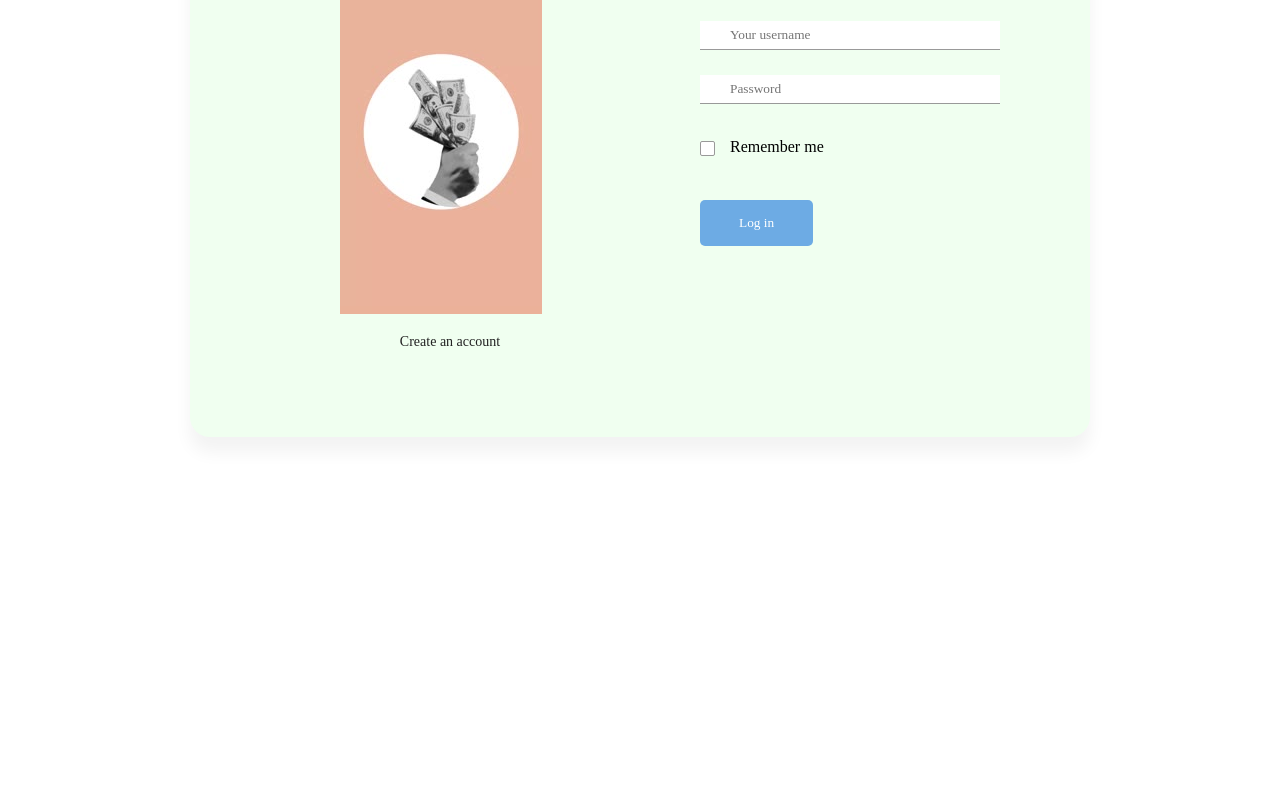
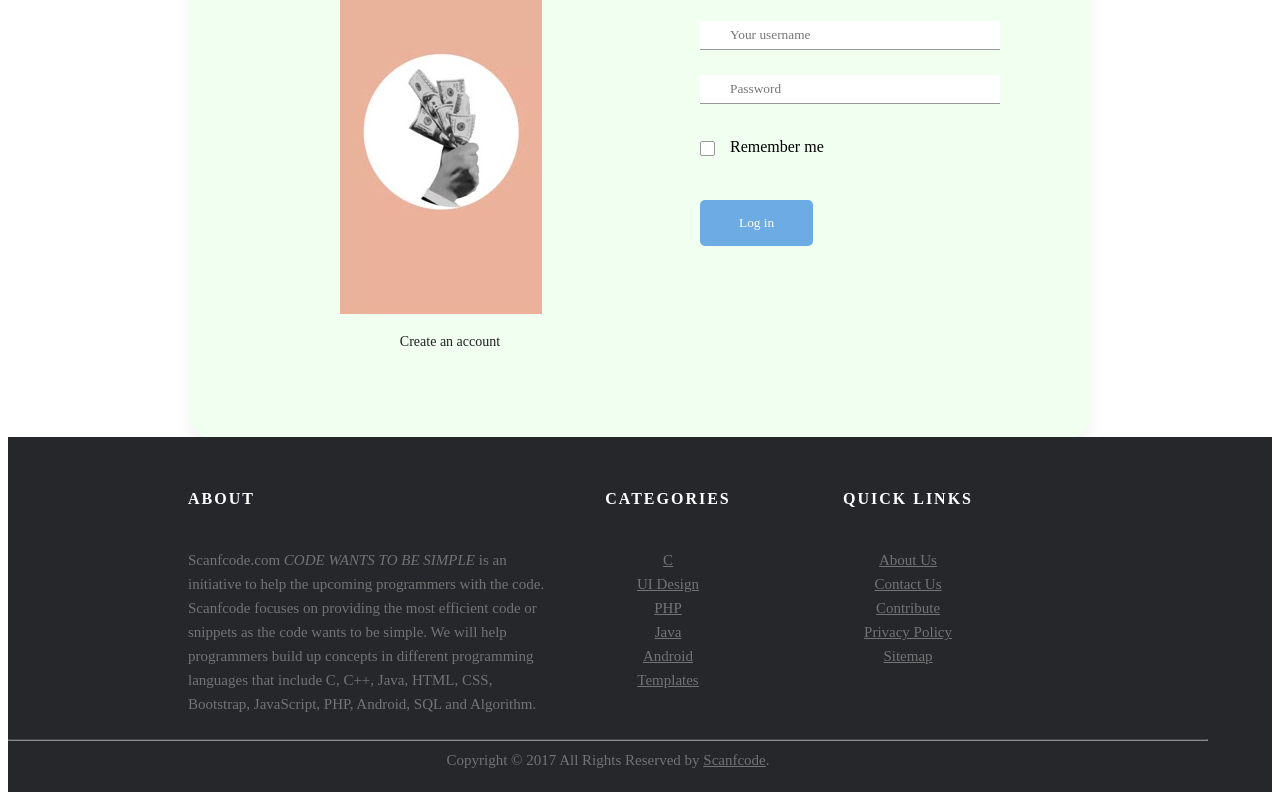
Before and after one commit to Fischer-Jessica/DA-SecureFinanceManager-Web-202324-public, an Angular app: page /sign-in in a window 1280 px wide. Shown: the part 272-1072 px from the top of the page. Before the commit the page ends 800 px from the top, so only its background shows below. Built offline with nearby package versions, Linux system fonts and the light colour scheme.

Commit message:
added a simple imprint and started testing it in the sign-in.component

```diff
--- /dev/null
+++ b/src/app/imprint/imprint.component.css
@@ -0,0 +1,101 @@
+.site-footer {
+  background-color: #26272b;
+  padding: 45px 0 20px;
+  font-size: 15px;
+  line-height: 24px;
+  color: #737373;
+}
+
+.site-footer hr {
+  border-top-color: #bbb;
+  opacity: 0.5
+}
+
+.site-footer h6 {
+  color: #fff;
+  font-size: 16px;
+  text-transform: uppercase;
+  margin-top: 5px;
+  letter-spacing: 2px
+}
+
+.site-footer a {
+  color: #737373;
+}
+
+.site-footer a:hover {
+  color: #3366cc;
+  text-decoration: none;
+}
+
+.footer-links {
+  padding-left: 0;
+  list-style: none
+}
+
+.footer-links li {
+  display: block
+}
+
+.footer-links a {
+  color: #737373
+}
+
+.footer-links a:active, .footer-links a:focus, .footer-links a:hover {
+  color: #3366cc;
+  text-decoration: none;
+}
+
+.footer-links.inline li {
+  display: inline-block
+}
+
+.copyright-text {
+  margin: 0
+}
+
+@media screen and (max-width: 1200px) {
+  .container {
+    width: calc(100% - 30px);
+    max-width: 100%
+  }
+}
+
+@media screen and (min-width: 1024px) {
+  .container {
+    max-width: 1200px
+  }
+}
+
+@media screen and (max-width: 768px) {
+  .row {
+    display: flex;
+    flex-direction: column;
+    justify-content: center;
+    text-align: center;
+  }
+
+  .column {
+    width: 50%;
+  }
+
+  #about {
+    width: 100%;
+  }
+}
+
+
+.row {
+  display: flex;
+  justify-content: center;
+}
+
+.column {
+  width: 20%;
+  text-align: center;
+}
+
+#about {
+  width: 30%;
+  text-align: left;
+}
--- /dev/null
+++ b/src/app/imprint/imprint.component.html
@@ -0,0 +1,47 @@
+<!-- Site footer -->
+<footer class="site-footer">
+  <div class="container">
+    <div class="row">
+      <div class="column" id="about">
+        <h6>About</h6>
+        <p class="text-justify">Scanfcode.com <i>CODE WANTS TO BE SIMPLE </i> is an initiative to help the upcoming
+          programmers with the code. Scanfcode focuses on providing the most efficient code or snippets as the code
+          wants to be simple. We will help programmers build up concepts in different programming languages that include
+          C, C++, Java, HTML, CSS, Bootstrap, JavaScript, PHP, Android, SQL and Algorithm.</p>
+      </div>
+
+      <div class="column">
+        <h6>Categories</h6>
+        <ul class="footer-links">
+          <li><a href="http://scanfcode.com/category/c-language/">C</a></li>
+          <li><a href="http://scanfcode.com/category/front-end-development/">UI Design</a></li>
+          <li><a href="http://scanfcode.com/category/back-end-development/">PHP</a></li>
+          <li><a href="http://scanfcode.com/category/java-programming-language/">Java</a></li>
+          <li><a href="http://scanfcode.com/category/android/">Android</a></li>
+          <li><a href="http://scanfcode.com/category/templates/">Templates</a></li>
+        </ul>
+      </div>
+
+      <div class="column">
+        <h6>Quick Links</h6>
+        <ul class="footer-links">
+          <li><a href="http://scanfcode.com/about/">About Us</a></li>
+          <li><a href="http://scanfcode.com/contact/">Contact Us</a></li>
+          <li><a href="http://scanfcode.com/contribute-at-scanfcode/">Contribute</a></li>
+          <li><a href="http://scanfcode.com/privacy-policy/">Privacy Policy</a></li>
+          <li><a href="http://scanfcode.com/sitemap/">Sitemap</a></li>
+        </ul>
+      </div>
+    </div>
+    <hr>
+  </div>
+  <div class="container">
+    <div class="row">
+      <div class="col-md-8 col-sm-6 col-xs-12">
+        <p class="copyright-text">Copyright &copy; 2017 All Rights Reserved by
+          <a href="#">Scanfcode</a>.
+        </p>
+      </div>
+    </div>
+  </div>
+</footer>
--- a/src/app/sign-in/sign-in.component.html
+++ b/src/app/sign-in/sign-in.component.html
@@ -28,3 +28,7 @@
     </div>
   </div>
 </section>
+
+<footer>
+  <imprint></imprint>
+</footer>
```
Also changed, not shown: src/app/app.module.ts (+10 -8 lines), src/app/imprint/imprint.component.ts (added, +11 -0 lines), 1 other file (tests, documents, lock files or other folders).
